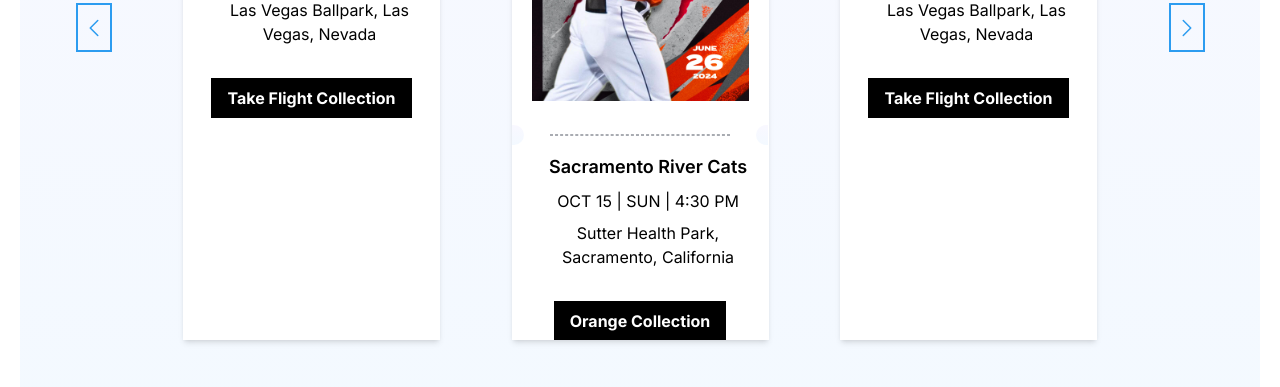
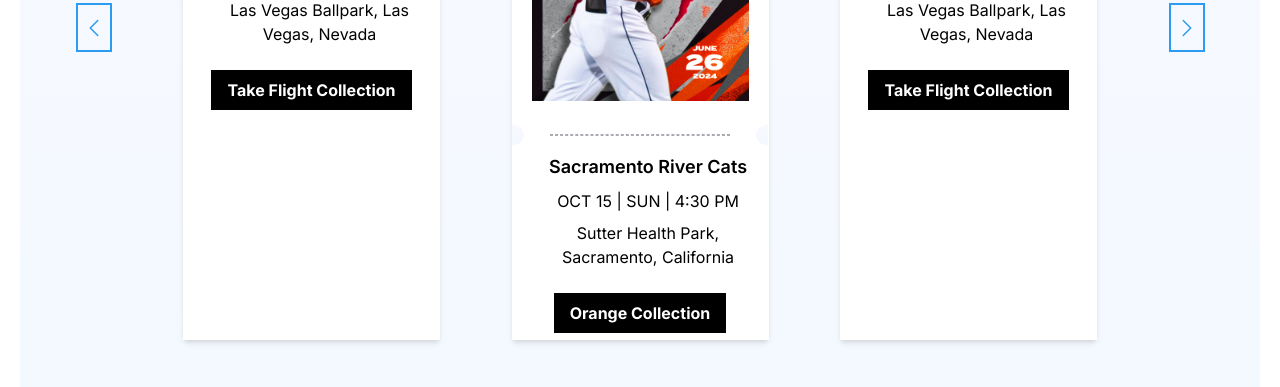
Before and after one commit to manideep1428/Hexleap, a Next.js app: page / in a window 1280 px wide. Shown: the part 1310-1697 px from the top of the page. Built offline with nearby package versions, Linux system fonts and the light colour scheme.

Commit message:
added styles

```diff
--- a/app/components/CollectionCard.tsx
+++ b/app/components/CollectionCard.tsx
@@ -51,7 +51,7 @@
           <p className='text-center mt-2 max-w-[80%]'>{location}</p>
         </div>
       </div>
-      <div className='flex flex-col mt-8 justify-center items-center'>
+      <div className='flex flex-col mt-6 justify-center items-center'>
         <Button className='bg-black' btnName={TicketName}/>
       </div>
         </div>
```
